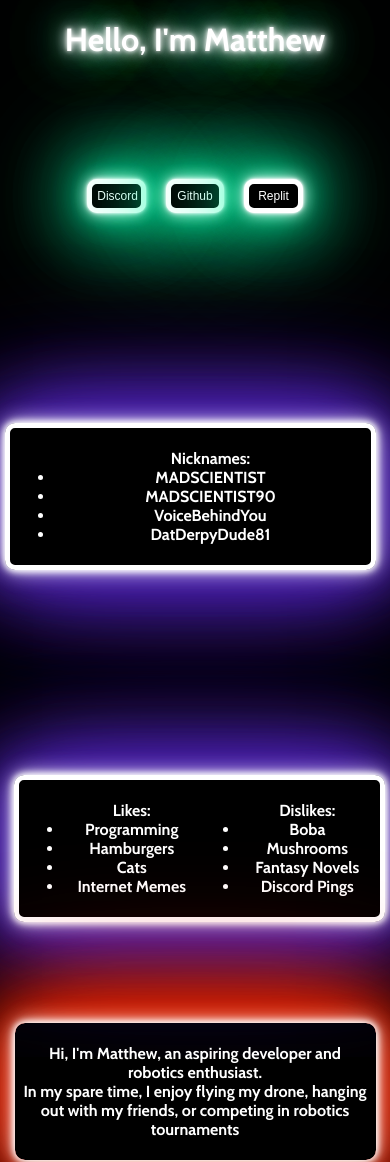
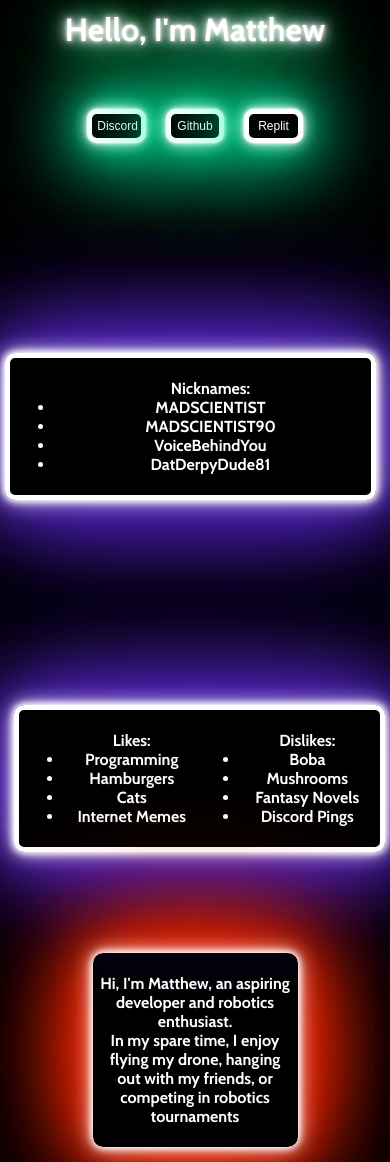
Before and after one commit to DatDerpyDude81/DatDerpyDude81.github.io, a website: page index.html in a window 390 px wide. Shown: the top 1162 px of the page. Drawn offline with nearby package versions, Linux system fonts and the light colour scheme.

Commit message:
Update style.css
Signed-off-by: DatDerpyDude81 <94875449+DatDerpyDude81@users.noreply.github.com>

```diff
--- a/style.css
+++ b/style.css
@@ -89,7 +89,7 @@ html{
   height:15%;
   font-size:12px;
   padding:5px;
-  margin-top:100px;
+  margin-top:50px;
   border-width:5px;
   transition-duration:0.5s;
   border-color:white;
@@ -113,7 +113,7 @@ html{
 
 .header {
   color:white;
-  margin:20px;
+  margin:10px;
     text-shadow:
       0 0 7px #fff,
       0 0 10px #fff,
@@ -268,7 +268,7 @@ float:left;
 
 .mainParent{
 
-  width:90%;
+  width:50%;
   text-align:center;
   padding:5px;
 
```
